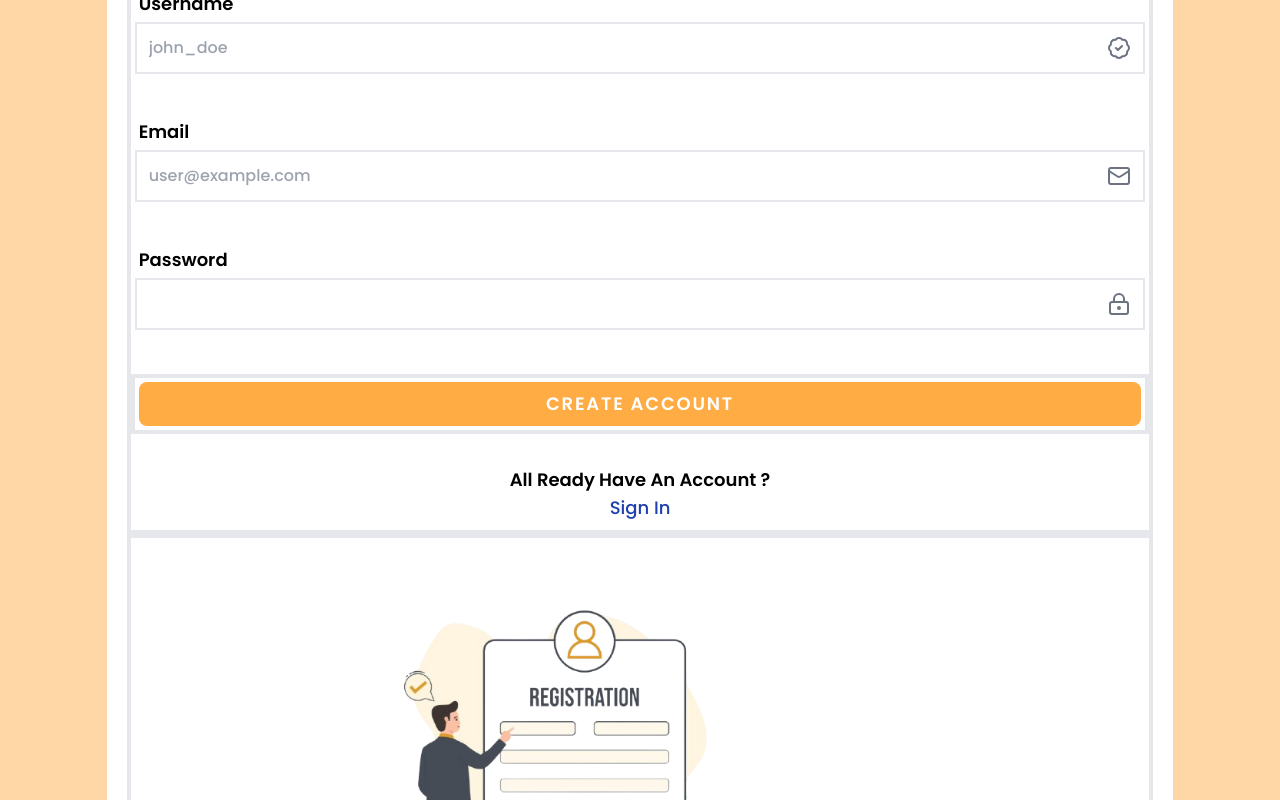
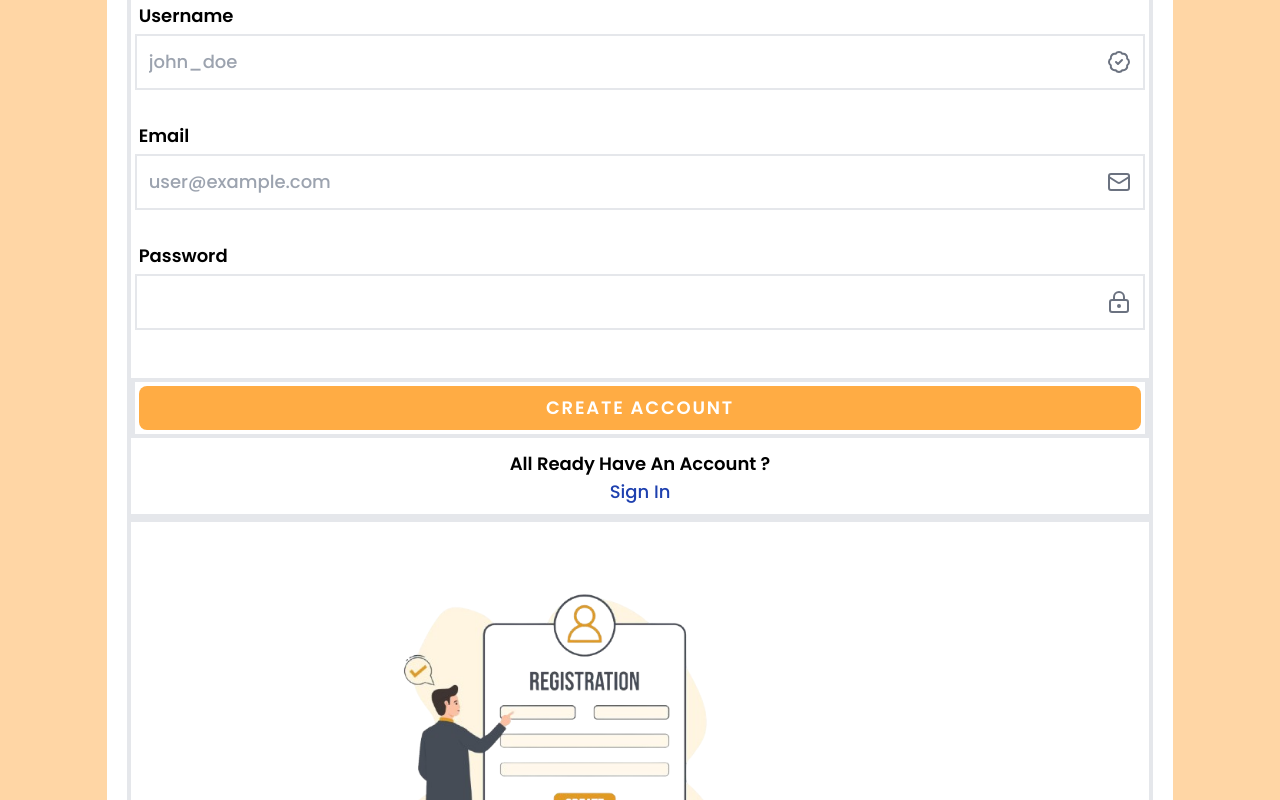
Before and after one commit to TanmayVidhate/DonorCircle_2, a React (Vite) app in the folder client/: page /signup in a window 1280 px wide. Shown: the top 800 px of the page. Built offline with nearby package versions, Linux system fonts and the light colour scheme.

Commit message:
breakpoint for sm

```diff
--- a/client/src/Components/InputField.jsx
+++ b/client/src/Components/InputField.jsx
@@ -11,7 +11,7 @@ function InputField({ type, name, className, placeholder, value, onChange, icon,
                         {icon}
                     </span>
                 )}
-                <input className=' m-1 p-2 rounded w-4/5 focus:outline-none' {...register} name={name} type={type}  placeholder={placeholder} value={value} onChange={onChange} />
+                <input className=' m-1 p-2 rounded w-4/5 focus:outline-none sm:text-lg' {...register} name={name} type={type}  placeholder={placeholder} value={value} onChange={onChange} />
             </div>
         </>
     )
--- a/client/src/Components/SingupForm.jsx
+++ b/client/src/Components/SingupForm.jsx
@@ -88,11 +88,10 @@ function SingupForm() {
 
                     {/* First Div */}
                     <div className=' overflow-y-auto overflow-x-hidden scrollbar-hide '>
-                        <p className=' text-2xl font-semibold ml-2 tracking-wider '>Sign Up</p>
-                        <form className=' flex flex-col items-center w-full  min-h-max border-4 '
+                        <p className=' text-2xl font-semibold ml-2 tracking-wider sm:text-3xl '>Sign Up</p>
+                        <form className=' flex flex-col items-center w-full  min-h-max  border-4 '
                             onSubmit={handleSubmit(onSubmit)}
                         >
-
 
                             <div className='p-1 relative w-full '>
                                 <Label title="Name"  />
@@ -115,11 +114,11 @@ function SingupForm() {
 
                                     icon={<User />} />
                                 {
-                                    errors?.fullname && <span className='text-red-500 text-sm w-full  absolute  -bottom-10 '>{errors?.fullname?.message}</span>
+                                    errors?.fullname && <span className='text-red-500 text-sm w-full  absolute  -bottom-10 sm:-bottom-5 sm:text-base '>{errors?.fullname?.message}</span>
                                 }
                             </div>
 
-                            <div className=' p-1 relative mt-8 w-full'>
+                            <div className=' p-1 relative mt-5 w-full'>
                                 <Label title="Username" />
                                 <InputField
                                     type="text"
@@ -137,11 +136,11 @@ function SingupForm() {
                                     icon={<BadgeCheck />} />
 
                                 {
-                                    errors?.username_field && <span className='text-red-500 text-sm w-full  absolute  -bottom-10  '>{errors?.username_field?.message}</span>
+                                    errors?.username_field && <span className='text-red-500 text-sm w-full  absolute  -bottom-10 sm:-bottom-5 sm:text-base  '>{errors?.username_field?.message}</span>
                                 }
                             </div>
 
-                            <div className=' p-1 relative mt-8 w-full'>
+                            <div className=' p-1 relative mt-5 w-full'>
                                 <Label title="Email" />
                                 <InputField
                                     type="email"
@@ -157,11 +156,11 @@ function SingupForm() {
 
                                     icon={<Mail />} />
                                 {
-                                    errors?.email_field && <span className='text-red-500 text-sm w-full  absolute  -bottom-5 '>{errors?.email_field?.message}</span>
+                                    errors?.email_field && <span className='text-red-500 text-sm w-full  absolute  -bottom-5  sm:text-base'>{errors?.email_field?.message}</span>
                                 }
                             </div>
 
-                            <div className=' p-1  relative mt-8 w-full'>
+                            <div className=' p-1  relative mt-5 w-full'>
                                 <Label title="Password" />
                                 <InputField
                                     type="password"
@@ -184,7 +183,7 @@ function SingupForm() {
                                     icon={<LockKeyhole />}
                                 />
                                 {
-                                    errors?.pass_field && <span className='text-red-500 text-sm w-full absolute  -bottom-10 '>{errors?.pass_field?.message}</span>
+                                    errors?.pass_field && <span className='text-red-500 text-sm w-full absolute  -bottom-10 sm:text-base'>{errors?.pass_field?.message}</span>
                                 }
                             </div>
 
@@ -215,7 +214,7 @@ function SingupForm() {
                                 }
                             </div> */}
 
-                            <div className='w-full p-1 border-4  mt-10 mb-5 '>
+                            <div className='w-full p-1 border-4  mt-10 mb-5 sm:mt-11  '>
                                 <Button name="Create Account"
                                     onClick={AddFormData}
                                     // onClick={handleSubmit(onSubmit)}
@@ -223,8 +222,8 @@ function SingupForm() {
                                 />
                             </div>
 
-                            <div className='p-2 flex justify-center items-center  mt-1 '>
-                                <LinkTo url={"/signin"} className="capitalize font-normal !text-black text-center w-full " >All ready have an account ? <br /> <span className='text-blue-800 hover:text-blue-600 '>Sign in</span></LinkTo>
+                            <div className='p-2 flex justify-center items-center sm:-mt-4 '>
+                                <LinkTo url={"/signin"} className="capitalize font-normal !text-black text-center w-full sm:text-lg " >All ready have an account ? <br /> <span className='text-blue-800 hover:text-blue-600  '>Sign in</span></LinkTo>
                             </div>
                         </form>
                         <DevTool control={control} />
```
